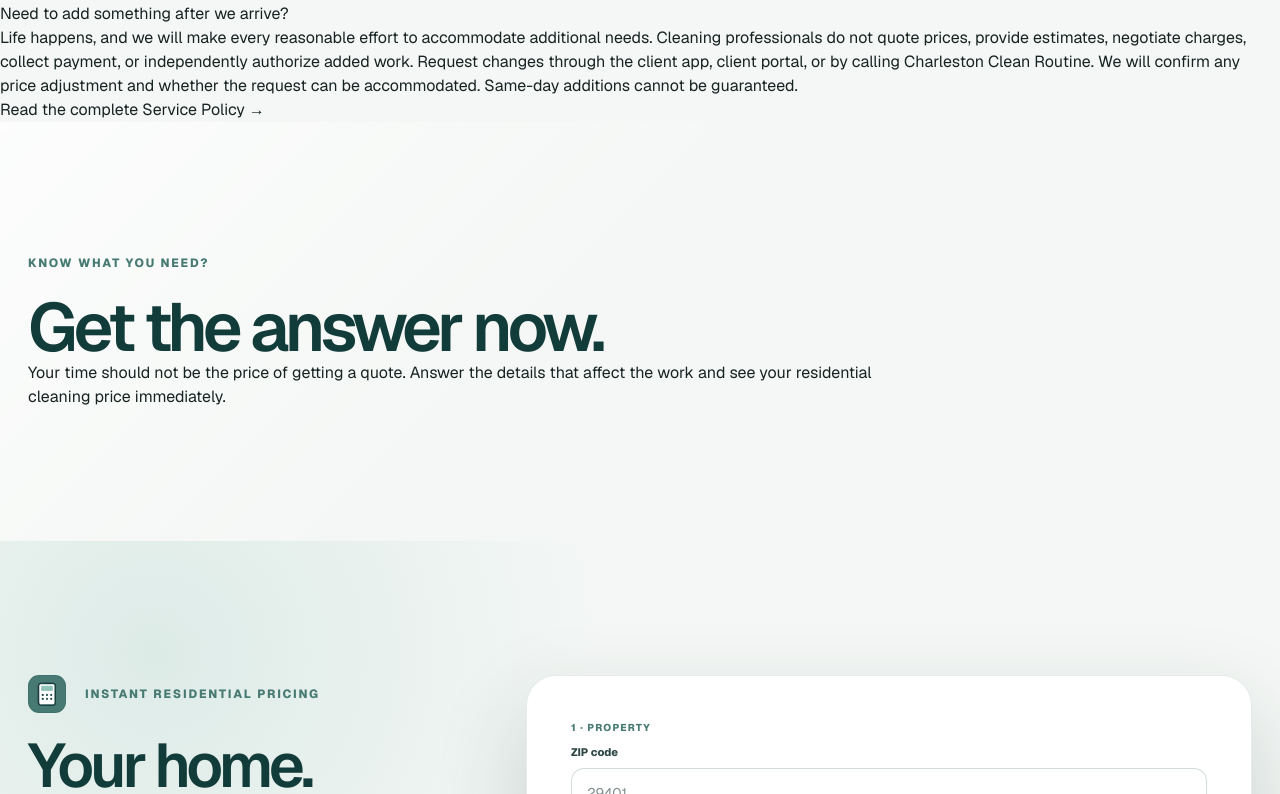
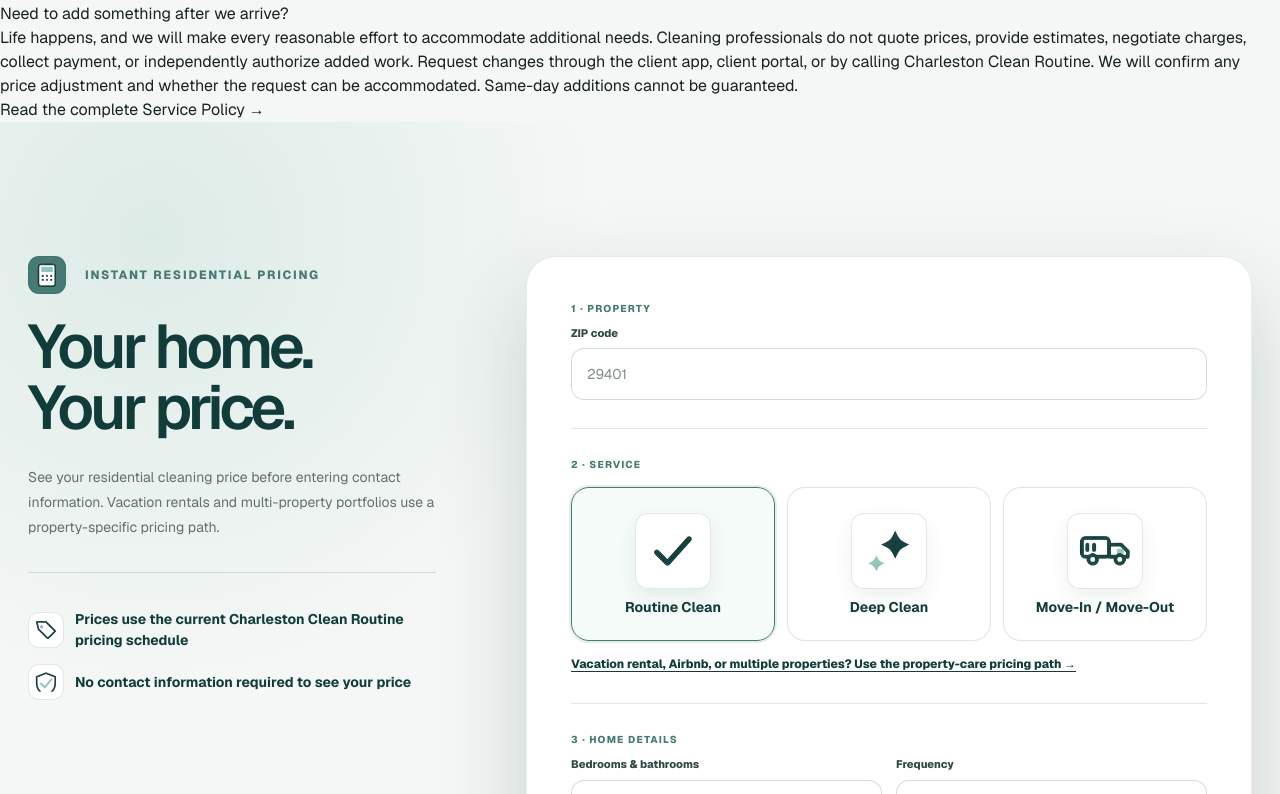
Before and after one commit to christophercompton843/charleston-clean-routine, a Next.js app: page / in a window 1280 px wide. Shown: the part 4346-5140 px from the top of the page. Built offline with nearby package versions, Linux system fonts and the light colour scheme.

Commit message:
Remove nonessential homepage interruptions

```diff
--- a/app/page.tsx
+++ b/app/page.tsx
@@ -1,6 +1,5 @@
 import PricePlanner from "./price-planner";
 import ReviewsSection from "./reviews-section";
-import ServiceRolloutMap from "./service-rollout-map";
 import ServiceScope from "./service-scope";
 import Concierge from "./concierge";
 
@@ -194,17 +193,6 @@ export default function Home() {
 
       <ServiceScope />
 
-      <section className="principles-section" aria-labelledby="pricing-intro-title">
-        <div className="section-heading compact-heading">
-          <p className="eyebrow">Know what you need?</p>
-          <h2 id="pricing-intro-title">Get the answer now.</h2>
-          <p>
-            Your time should not be the price of getting a quote. Answer the details
-            that affect the work and see your residential cleaning price immediately.
-          </p>
-        </div>
-      </section>
-
       <PricePlanner />
 
       <section className="partner-section" id="portfolio-partners" aria-labelledby="partner-title">
@@ -277,7 +265,6 @@ export default function Home() {
         </ol>
       </section>
 
-      <ServiceRolloutMap />
 
       <ReviewsSection />
 
```
